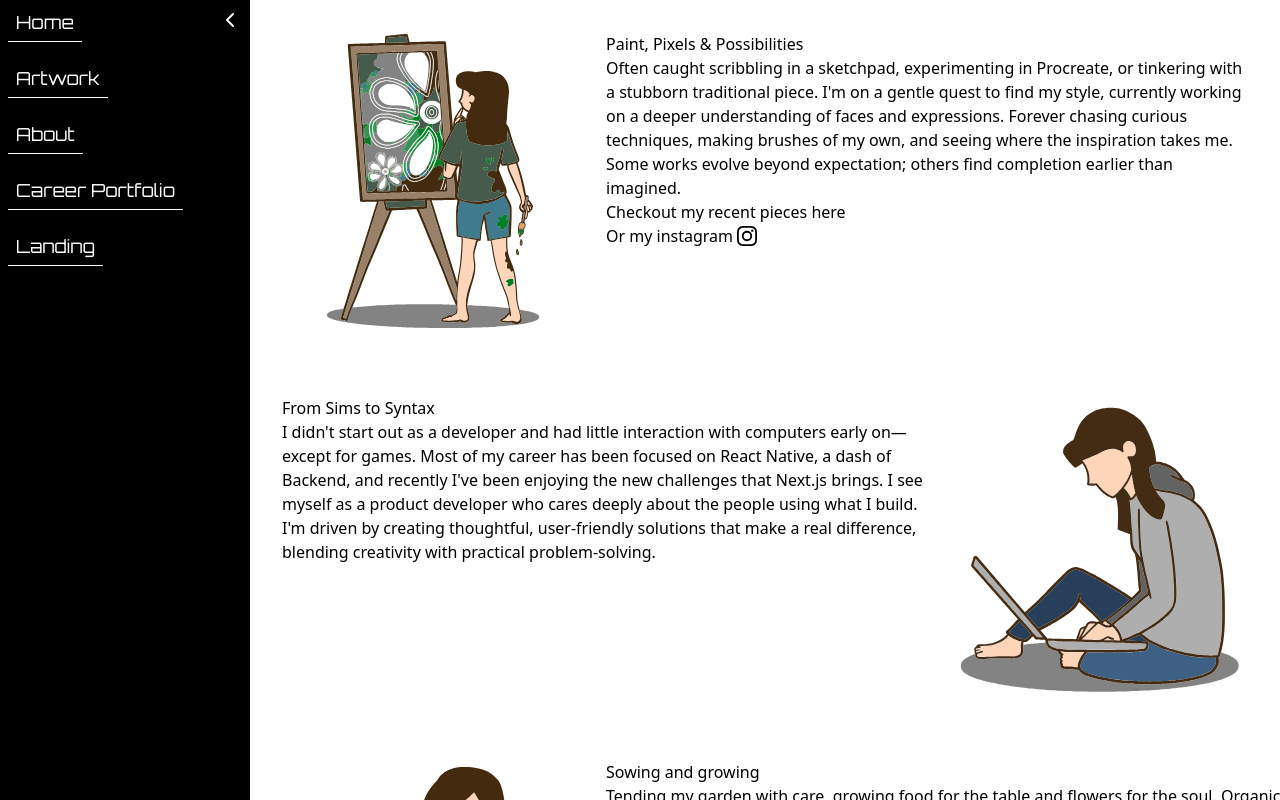
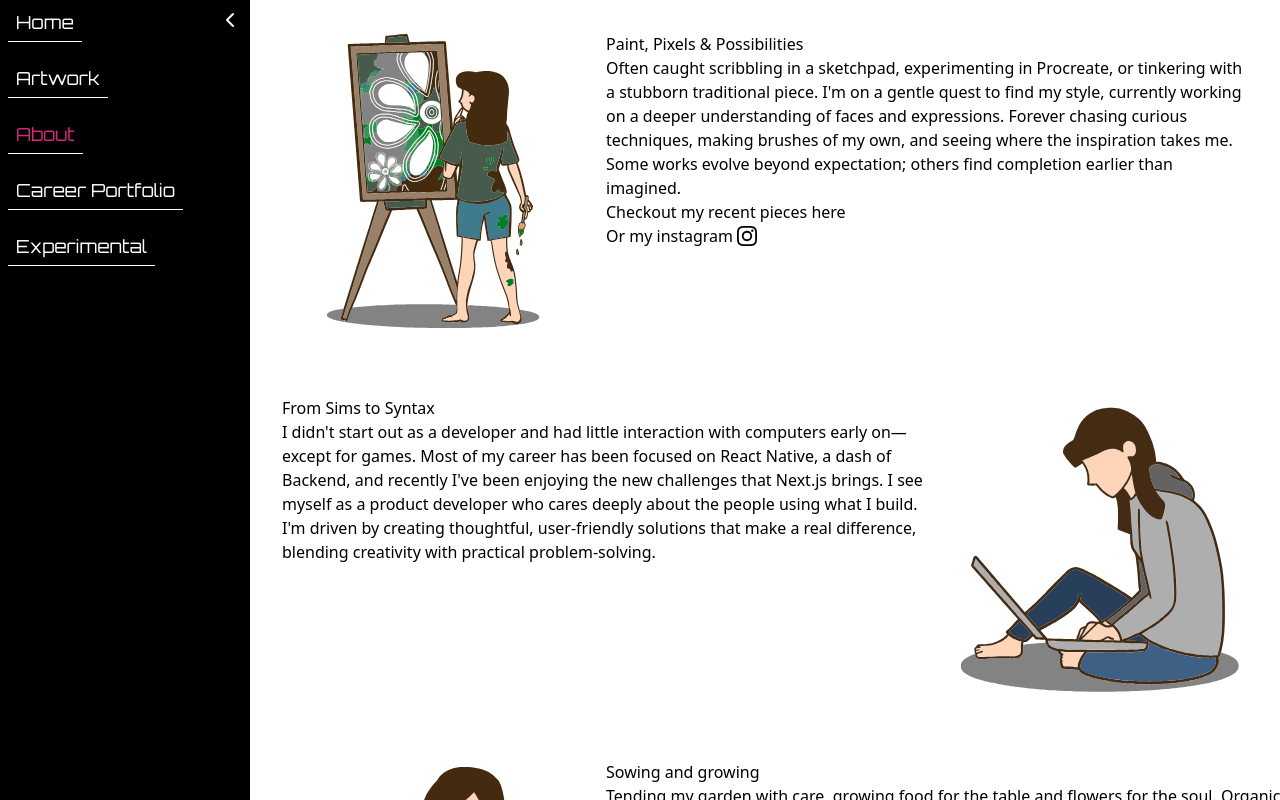
Before and after one commit to ShinyVerse/personal-site-creative, a Next.js app: page /about in a window 1280 px wide. Both pictures are taken after a click on the button 30 px from the left and 20 px from the top of the page. Built offline with nearby package versions, Linux system fonts and the light colour scheme; a web font is replaced by a local one.

Commit message:
active route

```diff
--- a/src/app/components/MobileNavBar.tsx
+++ b/src/app/components/MobileNavBar.tsx
@@ -4,24 +4,39 @@ import Link from "next/link";
 import { tv } from "tailwind-variants";
 import { motion } from "framer-motion";
 import { ChevronUp, ChevronDown } from "lucide-react";
+import { usePathname } from "next/navigation";
+import { NavItem } from "./NavBarDecider";
 
 const navbarStyles = tv({
   slots: {
-    container: "fixed top-0 left-0 w-full z-50 bg-black overflow-hidden ",
+    container: "fixed top-0 left-0 w-full z-50 bg-black overflow-hidden",
     drawButton: "absolute bottom-2 left-1/2 -translate-x-1/2 text-white z-10",
-    list: "flex flex-col gap-3 list-none p-2 bg-black w-full ",
-    listItem: "text-white font-block text-sm p-2 active:text-primary",
+    list: "flex flex-col gap-3 list-none p-2 bg-black w-full",
+    listItem: "text-white font-block text-sm p-2",
+  },
+  variants: {
+    active: {
+      true: {
+        listItem: "text-secondary",
+      },
+      false: {
+        listItem: "",
+      },
+    },
   },
 });
 
 export default function MobileNavbar({
+  navItems,
   isOpen,
   setIsOpen,
 }: {
+  navItems: NavItem[];
   isOpen: boolean;
   setIsOpen: React.Dispatch<React.SetStateAction<boolean>>;
 }) {
   const styles = navbarStyles();
+  const pathname = usePathname();
 
   return (
     <motion.nav
@@ -34,33 +49,17 @@ export default function MobileNavbar({
       >
         {isOpen ? <ChevronUp size={28} /> : <ChevronDown size={28} />}
       </button>
-
       <ul className={styles.list()}>
-        <li>
-          <Link href="/" className={styles.listItem()}>
-            {isOpen ? "Home" : ""}
-          </Link>
-        </li>
-        <li>
-          <Link className={styles.listItem()} href="/artwork">
-            Artwork
-          </Link>
-        </li>
-        <li>
-          <Link className={styles.listItem()} href="/about">
-            About
-          </Link>
-        </li>
-        <li>
-          <Link className={styles.listItem()} href="/career">
-            Career Portfolio
-          </Link>
-        </li>
-        <li>
-          <Link className={styles.listItem()} href="/experimental">
-            Experimental
-          </Link>
-        </li>
+        {navItems.map(({ name, href }) => (
+          <li key={href}>
+            <Link
+              href={href}
+              className={styles.listItem({ active: pathname === href })}
+            >
+              {isOpen ? name : ""}
+            </Link>
+          </li>
+        ))}
       </ul>
     </motion.nav>
   );
--- a/src/app/components/NavBarDecider.tsx
+++ b/src/app/components/NavBarDecider.tsx
@@ -1,30 +1,48 @@
 "use client";
+
 import { useIsMobile } from "../hooks/useIsMobile";
 import MobileNavbar from "./MobileNavBar";
 import Navbar from "./Navbar";
 import { useState } from "react";
 
+const navItems = [
+  { name: "Home", href: "/" },
+  { name: "Artwork", href: "/artwork" },
+  { name: "About", href: "/about" },
+  { name: "Career Portfolio", href: "/career" },
+  { name: "Experimental", href: "/experimental" },
+];
+
+export type NavItem = {
+  name: string;
+  href: string;
+};
+
 export default function NavBarDecider({
   children,
 }: {
+  href: string;
   children: React.ReactNode;
 }) {
   const isMobile = useIsMobile();
   const [isOpen, setIsOpen] = useState(false);
+
   const navHeight = isOpen ? 200 : 50;
-
-  console.log(isMobile, isOpen);
 
   return (
     <>
       {isMobile ? (
         <>
-          <MobileNavbar isOpen={isOpen} setIsOpen={setIsOpen} />
+          <MobileNavbar
+            navItems={navItems}
+            isOpen={isOpen}
+            setIsOpen={setIsOpen}
+          />
           <main style={{ paddingTop: navHeight }}>{children}</main>
         </>
       ) : (
         <>
-          <Navbar isOpen={isOpen} setIsOpen={setIsOpen} />
+          <Navbar navItems={navItems} isOpen={isOpen} setIsOpen={setIsOpen} />
           <div className="flex-1 overflow-x-hidden">{children}</div>
         </>
       )}
--- a/src/app/components/Navbar.tsx
+++ b/src/app/components/Navbar.tsx
@@ -4,6 +4,8 @@ import Link from "next/link";
 import { tv } from "tailwind-variants";
 import { motion } from "framer-motion";
 import { ChevronRight, ChevronLeft } from "lucide-react";
+import { NavItem } from "./NavBarDecider";
+import { usePathname } from "next/navigation";
 
 const navbarStyles = tv({
   slots: {
@@ -11,15 +13,28 @@ const navbarStyles = tv({
     listItem:
       "text-white font-block text-lg border-b border-white p-2 hover:text-secondary active:text-primary",
   },
+  variants: {
+    active: {
+      true: {
+        listItem: "text-secondary",
+      },
+      false: {
+        listItem: "",
+      },
+    },
+  },
 });
 
 export default function Navbar({
   isOpen,
   setIsOpen,
+  navItems,
 }: {
+  navItems: NavItem[];
   isOpen: boolean;
   setIsOpen: React.Dispatch<React.SetStateAction<boolean>>;
 }) {
+  const pathname = usePathname();
   const styles = navbarStyles();
 
   return (
@@ -34,32 +49,17 @@ export default function Navbar({
         {isOpen ? <ChevronLeft /> : <ChevronRight />}
       </button>
       {isOpen ? (
-        <ul className={`${styles.list()} w-full`}>
-          <li>
-            <Link href="/" className={styles.listItem()}>
-              Home
-            </Link>
-          </li>
-          <li>
-            <Link className={styles.listItem()} href="/artwork">
-              Artwork
-            </Link>
-          </li>
-          <li>
-            <Link className={styles.listItem()} href="/about">
-              About
-            </Link>
-          </li>
-          <li>
-            <Link className={styles.listItem()} href="/career">
-              Career Portfolio
-            </Link>
-          </li>
-          <li>
-            <Link className={styles.listItem()} href="/experimental">
-              Landing
-            </Link>
-          </li>
+        <ul className={styles.list()}>
+          {navItems.map(({ name, href }) => (
+            <li key={href}>
+              <Link
+                href={href}
+                className={styles.listItem({ active: pathname === href })}
+              >
+                {isOpen ? name : ""}
+              </Link>
+            </li>
+          ))}
         </ul>
       ) : (
         <ul className={styles.list()}></ul>
--- a/src/app/landing/page.tsx
+++ b/src/app/landing/page.tsx
@@ -130,7 +130,7 @@ export default async function LandingPage() {
       <section className="mt-4 mb-8 flex min-h-screen max-w-screen min-w-full flex-col items-center justify-around justify-items-center overflow-hidden bg-black not-last:w-full">
         {parsedJobs?.data && <FeaturedJobs jobs={parsedJobs.data} />}
         <JazzyLink
-          href="/about"
+          href="/career"
           icon={<ChevronRightCircle />}
           title="Curious for more details?"
         />
```
